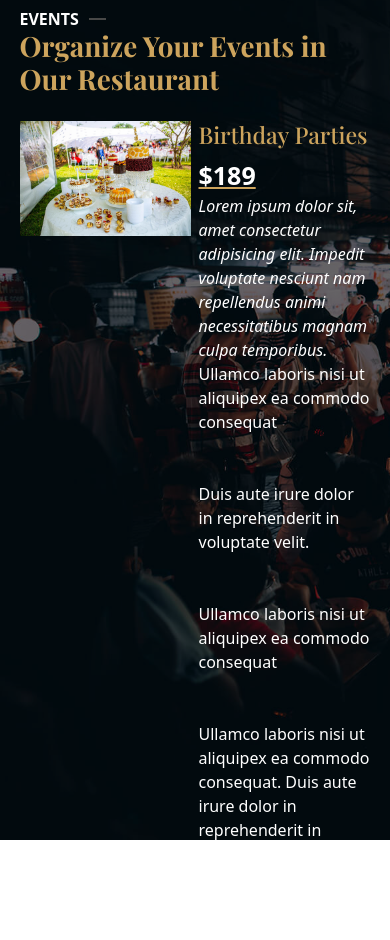
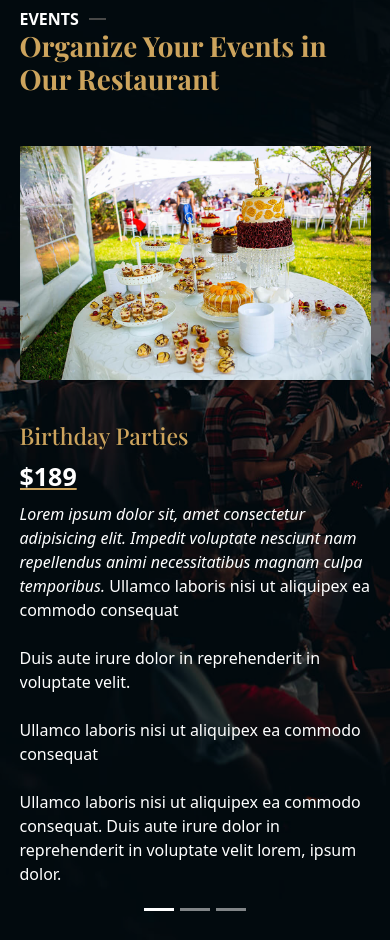
Before and after one commit to robindkns/ProjetCBienBon_HTML-CSS-Bootstrap, a website: page index.html in a window 390 px wide. Shown: the part 3960-4900 px from the top of the page. Drawn offline with nearby package versions, Linux system fonts and the light colour scheme; a web font is replaced by a local one.

Commit message:
Responsive section events

```diff
--- a/index.html
+++ b/index.html
@@ -254,9 +254,9 @@
                                 <span>$189</span>
                                 <p>
                                     <i>Lorem ipsum dolor sit, amet consectetur adipisicing elit. Impedit voluptate nesciunt nam repellendus animi necessitatibus magnam culpa temporibus.</i>
-                                    Ullamco laboris nisi ut aliquipex ea commodo consequat<br><br><br>
-                                    Duis aute irure dolor in reprehenderit in voluptate velit.<br><br><br>
-                                    Ullamco laboris nisi ut aliquipex ea commodo consequat<br><br><br>
+                                    Ullamco laboris nisi ut aliquipex ea commodo consequat<br><br>
+                                    Duis aute irure dolor in reprehenderit in voluptate velit.<br><br>
+                                    Ullamco laboris nisi ut aliquipex ea commodo consequat<br><br>
                                     Ullamco laboris nisi ut aliquipex ea commodo consequat. Duis aute irure dolor in reprehenderit in voluptate velit lorem, ipsum dolor.
                                 </p>
                             </div>
--- a/public/src/sass/modules/_events.sass
+++ b/public/src/sass/modules/_events.sass
@@ -30,7 +30,35 @@
         h3
             color: $ocre
             font-family: 'Playfair Display', serif
+        p
+            margin-top: 2%
         span
             font-weight: bolder
             font-size: 25px
             text-decoration: underline $ocre
+
+@media (max-width: 1023px)
+    .carouselDiv
+        flex-direction: column
+        div
+            width: 100%
+            margin-top: 3%
+
+    .events
+        height: 1050px
+
+    .bgEvents
+        height: 1050px
+
+@media (max-width: 767px)
+    .carouselDiv
+        div
+            width: 100%
+            margin-top: 7%
+            margin-bottom: 5%
+
+    .events
+        height: 950px
+
+    .bgEvents
+        height: 950px
```
Also changed, not shown: public/css/app.css, 1 other file.
